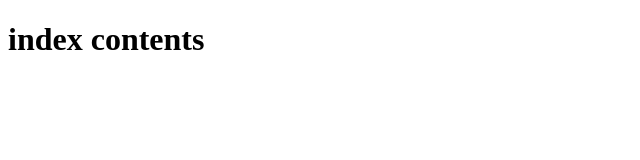
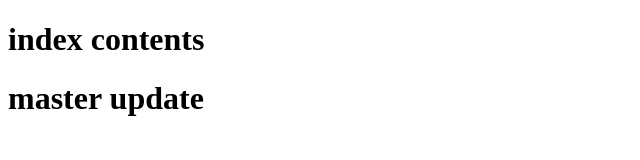
Before and after one commit to ranomom/kosta202, a plain HTML site: page kosta202/WebContent/index.html in a window 1280 px wide. Shown: the whole page, without its empty margins (0-640 px from the left). Drawn offline with Linux system fonts and the light colour scheme.

Commit message:
update master

```diff
--- a/kosta202/WebContent/index.html
+++ b/kosta202/WebContent/index.html
@@ -6,5 +6,6 @@
 </head>
 <body>
 	<h1>index contents</h1>
+	<h1>master update</h1>
 </body>
 </html>
```
